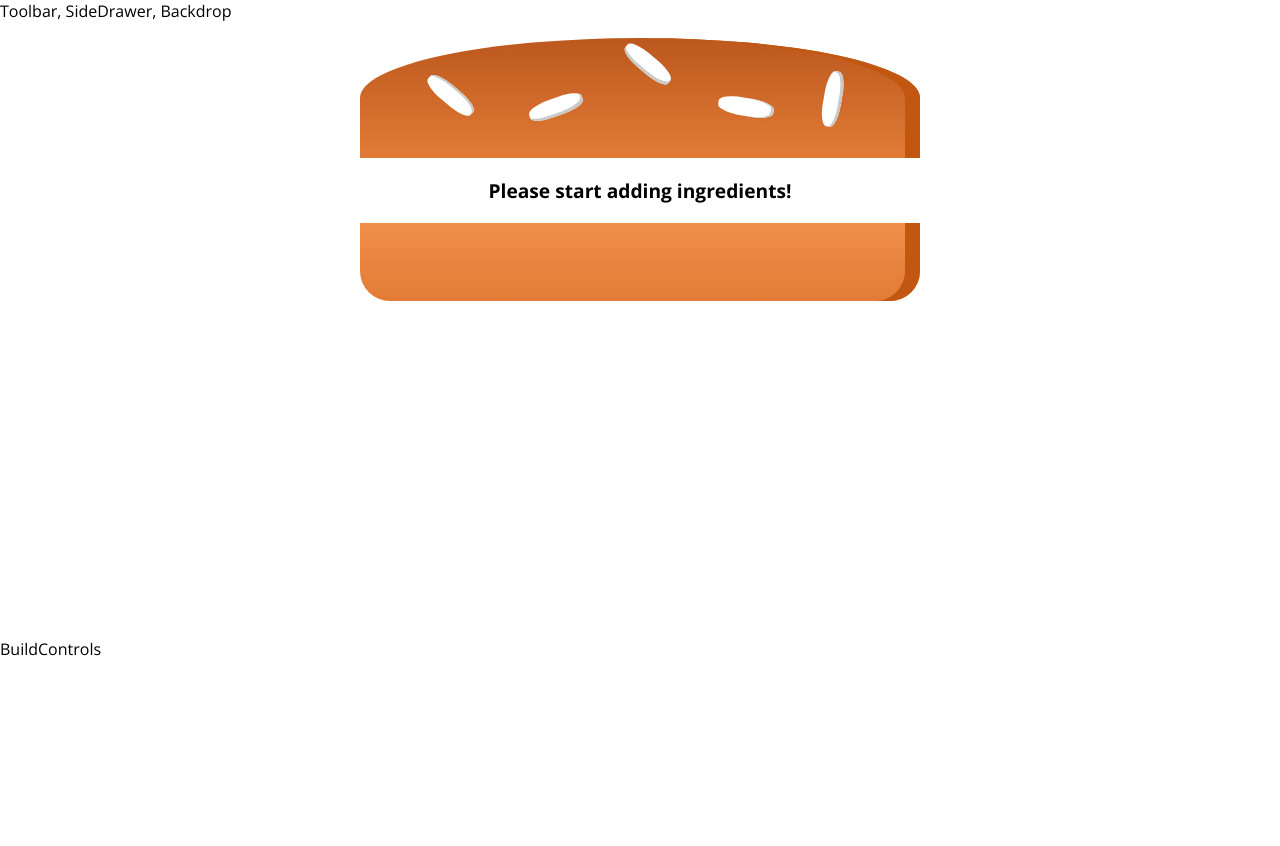
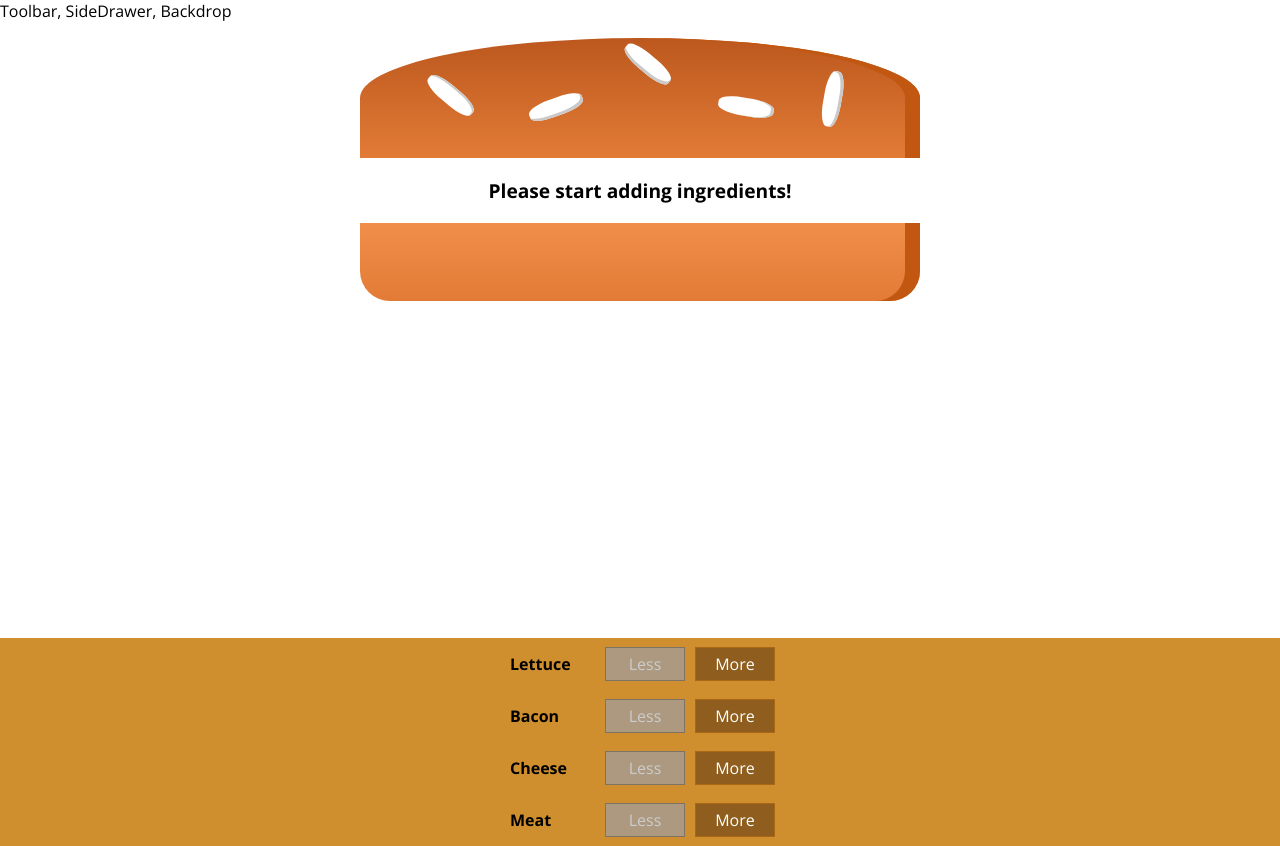
Before and after one commit to ReggEvans/burger-app, a React (Create React App) app: page / in a window 1280 px wide. Before the commit the page ends 800 px from the top, so only its background shows below. Built offline with nearby package versions, Linux system fonts and the light colour scheme.

Commit message:
adds build controls feature

```diff
--- /dev/null
+++ b/src/components/Burger/BuildControls/BuildControl/BuildControl.css
@@ -0,0 +1,58 @@
+.build-control {
+	display: flex;
+	justify-content: space-between;
+	align-items: center;
+	margin: 5px 0;
+}
+
+.build-control button {
+	display: block;
+	font: inherit;
+	padding: 5px;
+	margin: 0 5px;
+	width: 80px;
+	border: 1px solid #aa6817;
+	cursor: pointer;
+	outline: none;
+}
+
+.build-control button:disabled {
+	background-color: #ac9980;
+	border: 1px solid #7e7365;
+	color: #ccc;
+	cursor: default;
+}
+
+.build-control button:hover:disabled {
+	background-color: #ac9980;
+	color: #ccc;
+	cursor: not-allowed;
+}
+
+.label {
+	padding: 10px;
+	font-weight: bold;
+	width: 80px;
+}
+
+.build-control .less {
+	background-color: #d39952;
+	color: white;
+}
+
+.build-control .more {
+	background-color: #8f5e1e;
+	color: white;
+}
+
+.build-control .less:hover,
+.build-control .less:active {
+	background-color: #daa972;
+	color: white;
+}
+
+.build-control .more:hover,
+.build-control .more:active {
+	background-color: #99703f;
+	color: white;
+}
--- /dev/null
+++ b/src/components/Burger/BuildControls/BuildControl/BuildControl.js
@@ -0,0 +1,17 @@
+import React from 'react';
+
+import './BuildControl.css';
+
+const buildControl = props => (
+	<div className="build-control">
+		<div className="label">{props.label}</div>
+		<button className="less" onClick={props.removed} disabled={props.disabled}>
+			Less
+		</button>
+		<button className="more" onClick={props.added}>
+			More
+		</button>
+	</div>
+);
+
+export default buildControl;
--- /dev/null
+++ b/src/components/Burger/BuildControls/BuildControls.css
@@ -0,0 +1,9 @@
+.build-controls {
+	width: 100%;
+	background-color: #cf8f2e;
+	display: flex;
+	flex-flow: column;
+	align-items: center;
+	box-shadow: 0 2px 1px #ccc;
+	margin: auto;
+}
--- /dev/null
+++ b/src/components/Burger/BuildControls/BuildControls.js
@@ -0,0 +1,27 @@
+import React from 'react';
+
+import './BuildControls.css';
+import BuildControl from './BuildControl/BuildControl';
+
+const controls = [
+	{ label: 'Lettuce', type: 'lettuce' },
+	{ label: 'Bacon', type: 'bacon' },
+	{ label: 'Cheese', type: 'cheese' },
+	{ label: 'Meat', type: 'meat' },
+];
+
+const buildControls = props => (
+	<div className="build-controls">
+		{controls.map(ctrl => (
+			<BuildControl
+				key={ctrl.label}
+				label={ctrl.label}
+				added={() => props.ingredientAdded(ctrl.type)}
+				removed={() => props.ingredientRemoved(ctrl.type)}
+				disabled={props.disabled[ctrl.type]}
+			/>
+		))}
+	</div>
+);
+
+export default buildControls;
--- a/src/containers/BurgerBuilder/BurgerBuilder.js
+++ b/src/containers/BurgerBuilder/BurgerBuilder.js
@@ -2,6 +2,15 @@ import React, { Component } from 'react';
 
 import Aux from '../../hoc/Aux';
 import Burger from '../../components/Burger/Burger';
+import BuildControls from '../../components/Burger/BuildControls/BuildControls';
+
+// Ingredient Prices
+const INGREDIENT_PRICES = {
+	lettuce: 0.5,
+	cheese: 0.4,
+	meat: 1.3,
+	bacon: 0.7,
+};
 
 class BurgerBuilder extends Component {
 	// ==== MY NOTES ====
@@ -12,7 +21,7 @@ class BurgerBuilder extends Component {
 	// }
 	// ======================
 
-	// This is a more "modern" way to add state
+	// This is a more "modern" way to add state to a component
 	state = {
 		ingredients: {
 			lettuce: 0,
@@ -20,12 +29,52 @@ class BurgerBuilder extends Component {
 			cheese: 0,
 			meat: 0,
 		},
+		totalPrice: 4,
 	};
+
+	// Handler for adding an ingredient
+	addIngredientHandler = type => {
+		const oldCount = this.state.ingredients[type];
+		const updatedCount = oldCount + 1;
+		const updatedIngredients = {
+			...this.state.ingredients,
+		};
+		updatedIngredients[type] = updatedCount;
+		const priceAddition = INGREDIENT_PRICES[type];
+		const oldPrice = this.state.totalPrice;
+		const newPrice = oldPrice + priceAddition;
+		this.setState({ totalPrice: newPrice, ingredients: updatedIngredients });
+	};
+
+	// Handler for removing an ingredient
+	removeIngredientHandler = type => {
+		const oldCount = this.state.ingredients[type];
+		const updatedCount = oldCount - 1;
+		const updatedIngredients = {
+			...this.state.ingredients,
+		};
+		updatedIngredients[type] = updatedCount;
+		const priceSubtraction = INGREDIENT_PRICES[type];
+		const oldPrice = this.state.totalPrice;
+		const newPrice = oldPrice - priceSubtraction;
+		this.setState({ totalPrice: newPrice, ingredients: updatedIngredients });
+	};
+
 	render() {
+		const disabledInfo = {
+			...this.state.ingredients,
+		};
+		for (let key in disabledInfo) {
+			disabledInfo[key] = disabledInfo[key] <= 0;
+		}
 		return (
 			<Aux>
 				<Burger ingredients={this.state.ingredients} />
-				<div>BuildControls</div>
+				<BuildControls
+					ingredientAdded={this.addIngredientHandler}
+					ingredientRemoved={this.removeIngredientHandler}
+					disabled={disabledInfo}
+				/>
 			</Aux>
 		);
 	}
```
